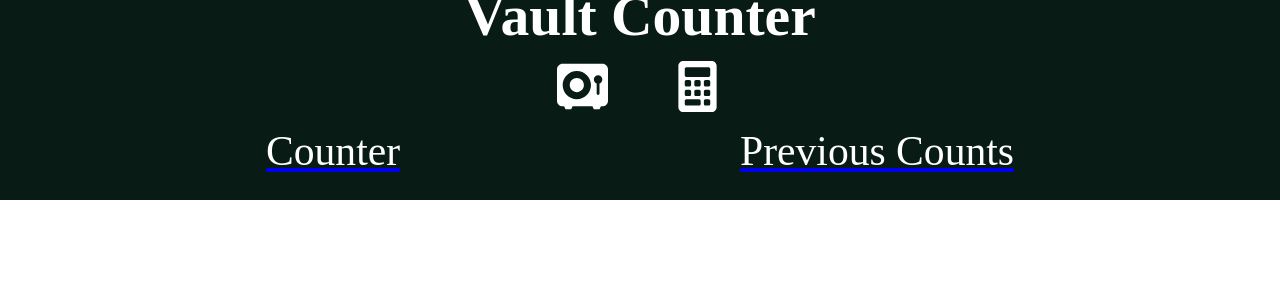
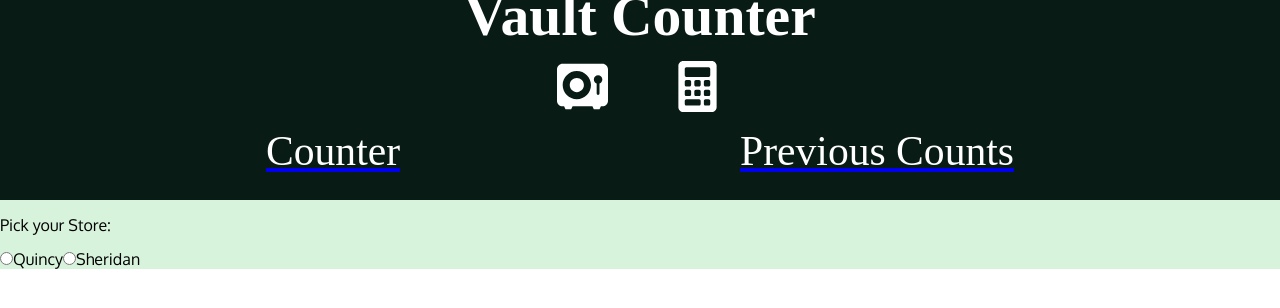
Before and after one commit to Arrangedgodly/vault-react, a React (Create React App) app: page /counts in a window 1280 px wide. Shown: the top 308 px of the page. Built offline with nearby package versions, Linux system fonts and the light colour scheme.

Commit message:
secondary refactor: setting up the pages schematic for accessing previous counts

```diff
--- a/src/components/Counts.js
+++ b/src/components/Counts.js
@@ -1,7 +1,37 @@
+import React from 'react';
+
 function Counts() {
+  const [store, setStore] = React.useState(null);
+
   return (
     <main>
-
+      {store === null ? (
+      <form>
+        <p>Pick your Store:</p>
+        <label
+          htmlFor='quincy'
+        >
+          <input
+            type='radio'
+            value='quincy'
+          />
+          Quincy
+        </label>
+        <label
+          htmlFor='sheridan'
+        >
+          <input
+            type='radio'
+            value='sheridan'
+          />
+          Sheridan
+        </label>
+      </form>
+      ) : (
+      <div>
+        <p>Your Store is:</p>
+      </div>
+      )}
     </main>
   );
 }
```
